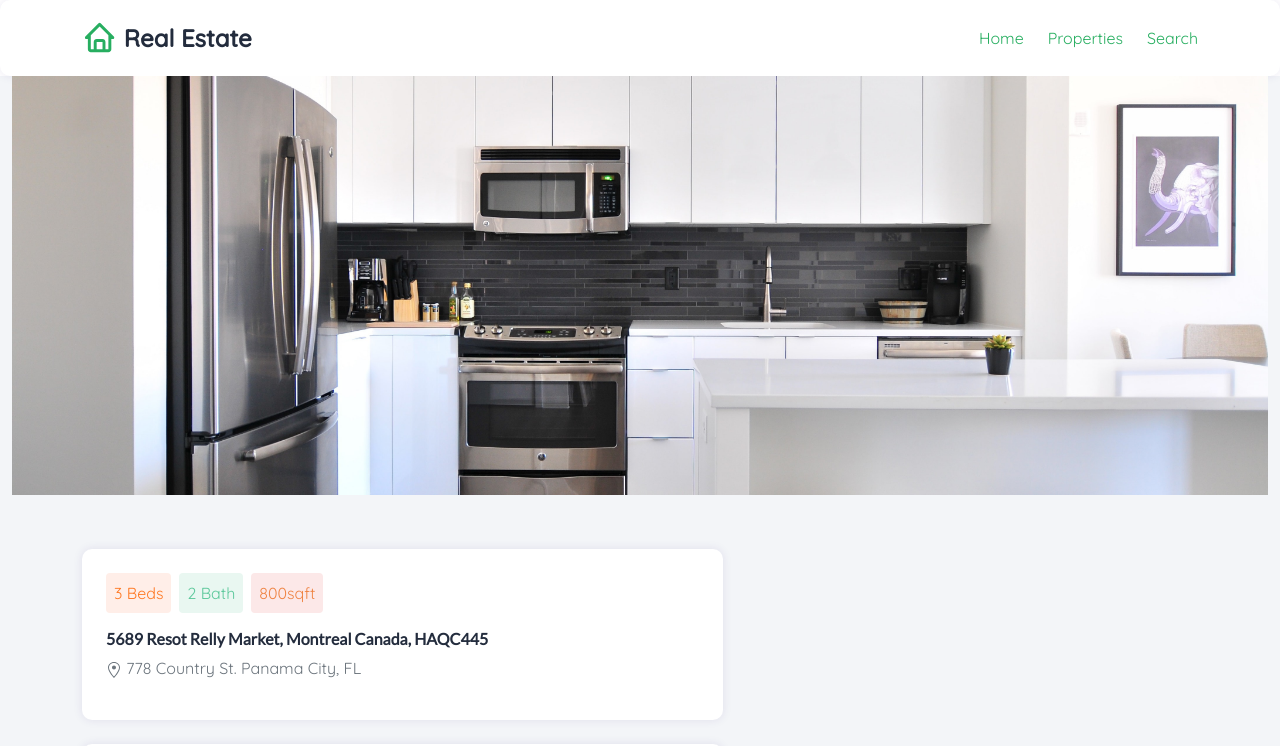
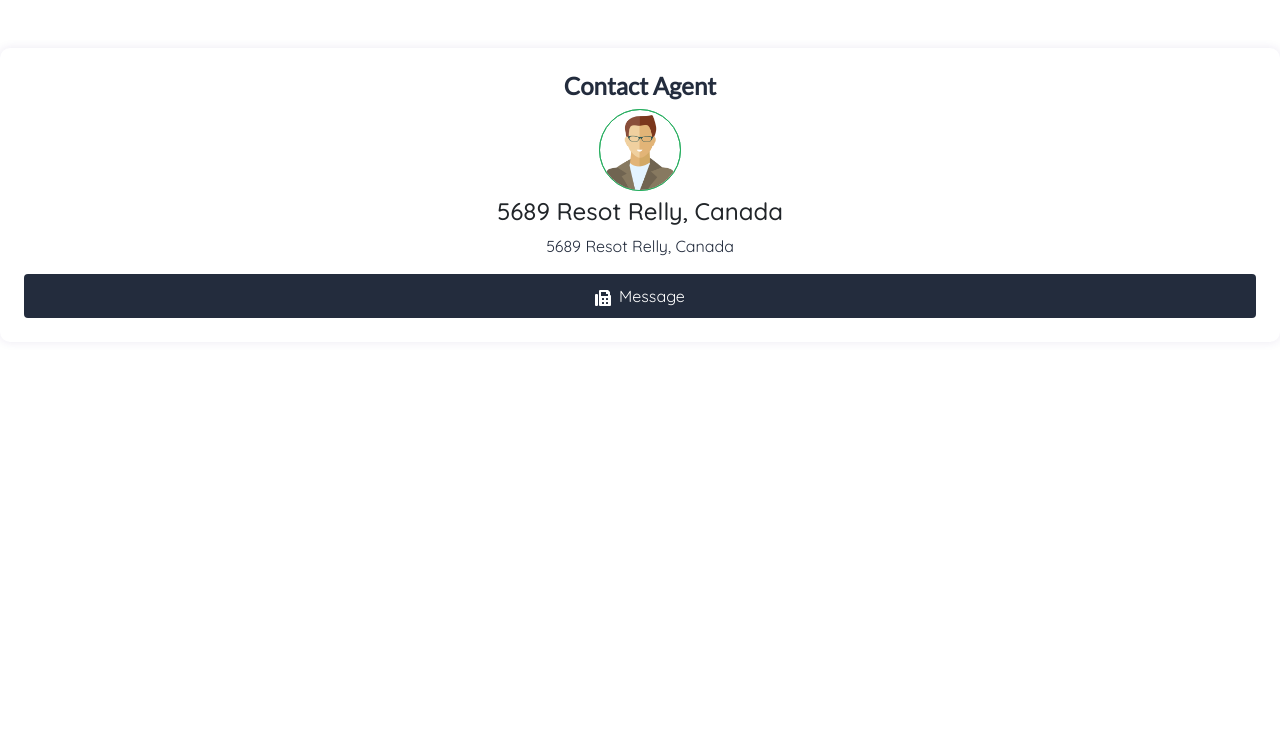
Before and after one commit to Ademayowa/real-estate-v1, a Next.js app: page /property/agent in a window 1280 px wide. Shown: the top 746 px of the page. Built offline with nearby package versions, Linux system fonts and the light colour scheme; a small style sheet from the web is missing.

Commit message:
completed agent component for single property page

```diff
--- a/pages/property/[id].js
+++ b/pages/property/[id].js
@@ -5,6 +5,7 @@ import styles from '@/styles/SingleProperty.module.css';
 import Address from './address';
 import About from './about';
 import Features from './features';
+import AgentInfo from './agent';
 
 export default function SingleProperty() {
   return (
@@ -26,10 +27,11 @@ export default function SingleProperty() {
               <Address />
               <About />
               <Features />
-              {/* amenities */}
             </Col>
 
-            <Col lg={5}>{/*  Agent info here */}</Col>
+            <Col lg={5} className='ps-lg-5'>
+              <AgentInfo />
+            </Col>
           </Row>
         </Container>
       </section>
--- /dev/null
+++ b/pages/property/agent.js
@@ -0,0 +1,28 @@
+import Image from 'next/image';
+import { FaFax } from 'react-icons/fa';
+import { Button } from 'react-bootstrap';
+import styles from '@/styles/Agent.module.css';
+
+export default function AgentInfo() {
+  return (
+    <div className='bg-white p-4 mt-4 mt-lg-5 shadow-sm'>
+      <h2 className='fs-4 fw-bold text-center'>Contact Agent</h2>
+
+      <div className={styles.agent}>
+        <Image src={`/images/agent.png`} width={80} height={80} />
+      </div>
+
+      <div className='text-center'>
+        <h4>5689 Resot Relly, Canada</h4>
+        <p>5689 Resot Relly, Canada</p>
+
+        <div className='d-grid gap-2'>
+          <Button variant='primary'>
+            <FaFax className='me-2' />
+            Message
+          </Button>
+        </div>
+      </div>
+    </div>
+  );
+}
--- /dev/null
+++ b/styles/Agent.module.css
@@ -0,0 +1,8 @@
+.agent img {
+  border-radius: 50px !important;
+  border: 1px solid var(--green-color) !important;
+}
+
+.agent {
+  text-align: center;
+}
```
Also changed, not shown: public/images/agent.png (added).
